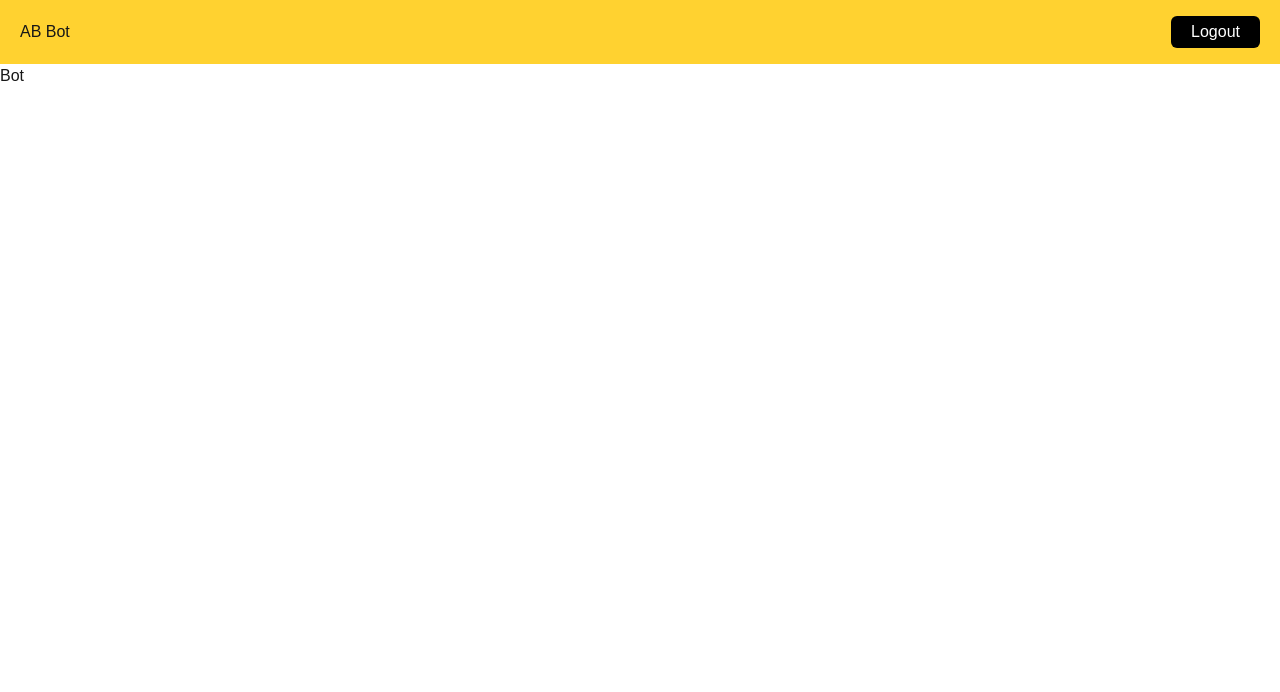
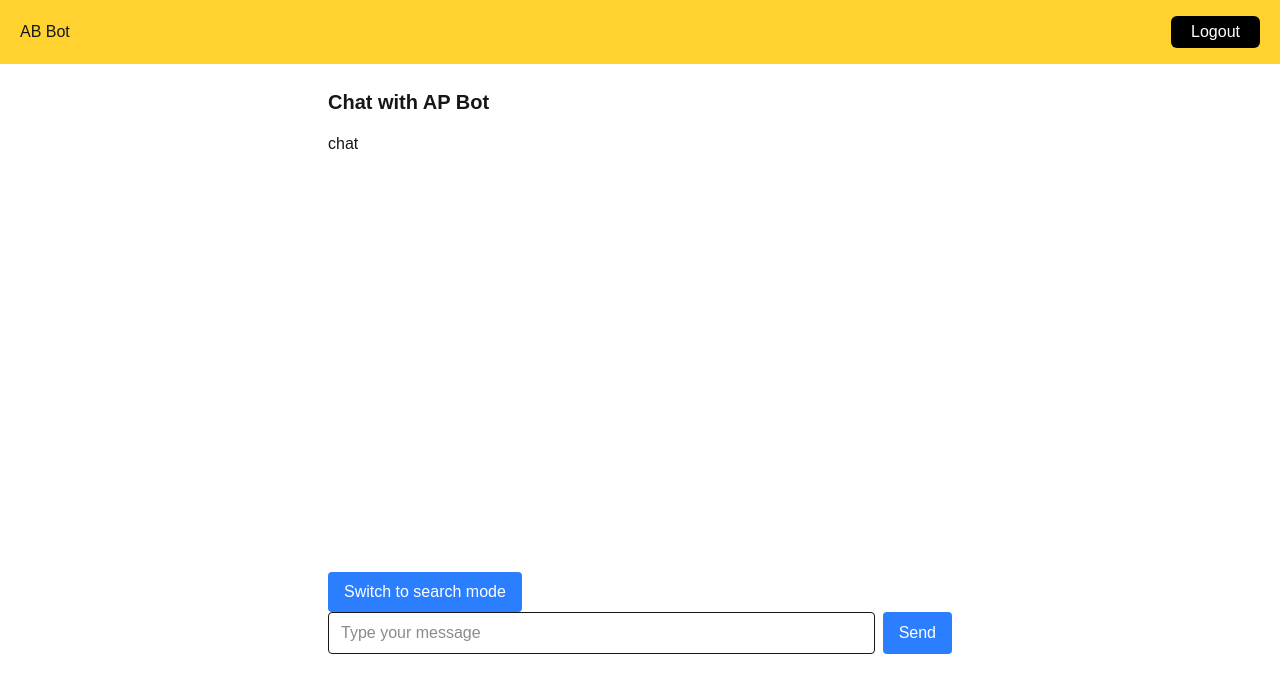
Before and after one commit to SWEJaber/AB-Bot, a Next.js app: page /bot in a window 1280 px wide. Shown: the top 692 px of the page. Built offline with nearby package versions, Linux system fonts and the light colour scheme.

Commit message:
Chat feature (#3)
* add environment files to gitignore

* implement chat mode

```diff
--- /dev/null
+++ b/src/app/api/chat/route.ts
@@ -0,0 +1,42 @@
+import OpenAI from 'openai';
+import { NextResponse } from 'next/server';
+
+const openai = new OpenAI({
+  apiKey: process.env.OPENAI_API_KEY,
+});
+
+
+export async function POST(req: Request) {
+  const { messages } = await req.json();
+
+  try {
+    const response = await openai.chat.completions.create({
+        model: "gpt-4",
+        messages: messages,
+        stream: true,
+    });
+
+    const encoder = new TextEncoder();
+    const stream = new ReadableStream({
+        async start(controller) {
+        for await (const chunk of response) {
+            const content = chunk.choices?.[0]?.delta?.content;
+            if (content) {
+            controller.enqueue(encoder.encode(content));
+            }
+        }
+        controller.close();
+        },
+    });
+
+    return new Response(stream, {
+        headers: {
+        'Content-Type': 'text/plain; charset=utf-8',
+        'Cache-Control': 'no-cache',
+        },
+    });
+    } catch (error) {
+        console.error('Error:', error);
+        return NextResponse.json({ error: 'An error occurred during your request.' }, { status: 500 });
+    }
+}
--- a/src/app/bot/page.tsx
+++ b/src/app/bot/page.tsx
@@ -1,3 +1,170 @@
+"use client";
+
+import { useReducer, useState } from "react";
+
+type Role = "user" | "assistant";
+
+type Message = {
+  role: Role;
+  content: string;
+};
+
+type State = {
+  input: string;
+  messages: Message[];
+  stream: string;
+  botState: "loading" | "typing" | "standby";
+};
+
+const initialState: State = {
+  input: "",
+  messages: [],
+  stream: "",
+  botState: "standby",
+};
+
+type Action =
+  | { type: "SET_INPUT"; payload: string }
+  | { type: "ADD_USER_MESSAGE"; payload: string }
+  | { type: "APPEND_STREAM"; payload: string }
+  | { type: "RESET_STREAM" }
+  | { type: "FINALIZE_ASSISTANT_MESSAGE" }
+  | { type: "SET_LOADING"; payload: boolean }
+  | { type: "SET_BOT_TYPING"; payload: boolean };
+
+function reducer(state: State, action: Action): State {
+  switch (action.type) {
+    case "SET_INPUT":
+      return { ...state, input: action.payload };
+    case "ADD_USER_MESSAGE":
+      return {
+        ...state,
+
+        input: "",
+        messages: [
+          ...state.messages,
+          { role: "user", content: action.payload },
+        ],
+      };
+    case "APPEND_STREAM":
+      return {
+        ...state,
+        botState: "standby",
+        stream: state.stream + action.payload,
+      };
+    case "RESET_STREAM":
+      return { ...state, stream: "" };
+    case "FINALIZE_ASSISTANT_MESSAGE":
+      return {
+        ...state,
+        messages: [
+          ...state.messages,
+          { role: "assistant", content: state.stream },
+        ],
+        stream: "",
+      };
+    case "SET_LOADING":
+      return { ...state, botState: "loading" };
+    default:
+      return state;
+  }
+}
+
 export default function Bot() {
-    return (<div>Bot</div>)
+  const [mode, setMode] = useState<"chat" | "search">("chat");
+
+  const toggleMode = () =>
+    setMode((value) => (value === "chat" ? "search" : "chat"));
+
+  const [chatState, dispatch] = useReducer(reducer, initialState);
+
+  const handleSubmit = async (e: React.FormEvent) => {
+    e.preventDefault();
+
+    if (!chatState.input.trim()) return;
+
+    const userMessage: Message = { role: "user", content: chatState.input };
+    const updatedMessages = [...chatState.messages, userMessage];
+
+    dispatch({ type: "ADD_USER_MESSAGE", payload: chatState.input });
+
+    dispatch({ type: "SET_LOADING", payload: true });
+
+    const res = await fetch("/api/chat", {
+      method: "POST",
+      body: JSON.stringify({ mode, messages: updatedMessages }),
+    });
+
+    const reader = res.body?.getReader();
+    const decoder = new TextDecoder();
+    let done = false;
+
+    dispatch({ type: "SET_LOADING", payload: false });
+
+    while (!done) {
+      const { value, done: doneReading } = await reader!.read();
+      done = doneReading;
+      const chunk = decoder.decode(value || new Uint8Array(), {
+        stream: true,
+      });
+
+      console.log("chunk: ", chunk);
+
+      dispatch({ type: "APPEND_STREAM", payload: chunk });
+    }
+
+    dispatch({ type: "FINALIZE_ASSISTANT_MESSAGE" });
+  };
+
+  return (
+    <div className="p-6 max-w-2xl mx-auto">
+      <h1 className="text-xl font-bold mb-4">Chat with AP Bot</h1>
+      <h2>{mode}</h2>
+
+      <div className="space-y-4 mb-4 h-[50vh] overflow-y-scroll">
+        {chatState.messages.map((msg, i) => (
+          <p key={i}>
+            <strong>{msg.role}:</strong> {msg.content}
+          </p>
+        ))}
+
+        {chatState.stream && (
+          <p>
+            <strong>assistant:</strong> {chatState.stream}
+          </p>
+        )}
+
+        {chatState.botState === "loading" ? "loading..." : ""}
+      </div>
+
+      <button
+        type="submit"
+        className="bg-blue-500 text-white px-4 py-2 rounded disabled:opacity-50"
+        disabled={chatState.botState === "loading"}
+        onClick={toggleMode}
+      >
+        Switch to {mode === "chat" ? "search" : "chat"} mode
+      </button>
+      <form onSubmit={handleSubmit} className="flex gap-2">
+        <input
+          className="border px-3 py-2 rounded flex-1"
+          value={chatState.input}
+          onChange={(e) =>
+            dispatch({ type: "SET_INPUT", payload: e.target.value })
+          }
+          placeholder={
+            mode === "chat" ? "Type your message" : "Let's search the web!"
+          }
+          disabled={chatState.botState === "loading"}
+        />
+        <button
+          type="submit"
+          className="bg-blue-500 text-white px-4 py-2 rounded disabled:opacity-50"
+          disabled={chatState.botState === "loading"}
+        >
+          Send
+        </button>
+      </form>
+    </div>
+  );
 }
--- a/src/middleware.ts
+++ b/src/middleware.ts
@@ -2,7 +2,7 @@ import { NextResponse, NextRequest} from 'next/server';
 
 export function middleware(request: NextRequest) {
 
-    const isAuthenticated = false
+    const isAuthenticated = true
     console.log("request: ", request.nextUrl.pathname);
 
     if (!isAuthenticated) {
@@ -25,6 +25,6 @@ export const config = {
      * - favicon.ico (favicon file)
      * - All files inside the public folder can also be excluded
      */
-    '/((?!_next/static|_next/image|favicon.ico|public/|assets/).*)',
+    '/((?!_next/static|_next/image|favicon.ico|api|public/|assets/).*)',
   ],
 };
```
Also changed, not shown: package.json (+7 -6 lines), 2 other files (tests, documents, lock files or other folders).
